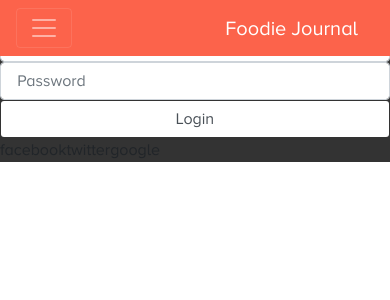
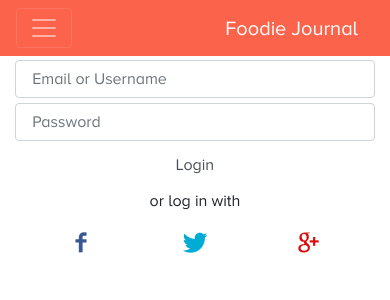
Before and after one commit to hardvolk/foodie-journal, an Angular app: page / in a window 390 px wide. Shown: the top 300 px of the page. Built offline with nearby package versions, Linux system fonts and the light colour scheme.

Commit message:
diseño de login y responsividad

```diff
--- a/src/app/login/login.component.css
+++ b/src/app/login/login.component.css
@@ -1,30 +1,25 @@
- body {
-     padding-top: 70px;
+ .container-right {
+    right: 0;
+    position: absolute;
  }
 
- .button-login {
-    width: 30%;
-    height: auto;
+ button {
+    margin-bottom: 5px;
+ }
+
+ input {
+    margin-bottom: 5px;
     }
 
- .login-container {
-    /* position: absolute; */
-    background: #333;
+ .background {
+     background-color: #fc634b;
+     color: white;
+ }
 
-    /* max-height: 100%;
-    max-width: 100%;
-    z-index: 1031;
-    right: 0;
-    padding: 3%;
-    margin-top: 14%; */
-    }
-
- /* input {
-    margin-right: 5%;
-    } */
-
-    @media screen and (max-width: 560px){
-        .login-container{
-            margin: 0 auto;
-        }
-    }
+ #top-input {
+    padding-top: 20%;
+    background: #fc634b;
+ }
+ p {
+     text-align: center;
+ }
--- a/src/app/login/login.component.html
+++ b/src/app/login/login.component.html
@@ -1,12 +1,21 @@
 <div class="row">
-    <div class="login-container container col-xs-11 col-md-3" content="width=device-width, initial-scale=1">
-        <br>
-        <input class='form-control' placeholder=' Email or Username ' type='text' [(ngModel)]='username'>
+    <div class="container col-xs-11 col-sm-3 col-md-3 col-lg-2 container-right" content="width=device-width, initial-scale=1">
+        <input id="input-top" class='form-control' placeholder=' Email or Username ' type='text' [(ngModel)]='username'>
         <input class='form-control' placeholder=' Password ' type='text' [(ngModel)]='password'>
-        <button class='btn form-control' (click)='verifyPassword(username, password)'> Login </button>
-        <br>
-        <a class='button-login'>facebook</a>
-        <a class='button-login'>twitter</a>
-        <a class='button-login'>google</a>
+        <button class='btn form-control button-background' (click)='verifyPassword(username, password)'> Login </button>
+        <div>
+            <p> or log in with </p>
+        </div>
+        <div class='row' align='center'>
+            <a class='offset-1 col-3' href="https://www.facebook.com">
+                <img class='' src="/assets/icons/fb_icon.png">
+            </a>
+            <a class='col-4' href="https://www.twitter.com">
+                <img class='' src="/assets/icons/twitter_icon.png">
+            </a>
+            <a class='col-3 push-1' href="https://www.googleplus.com">
+                <img class='' src="/assets/icons/gplus_icon.png">
+            </a>
+        </div>
     </div>
 </div>
--- a/src/styles.css
+++ b/src/styles.css
@@ -5,6 +5,7 @@
 
 
 html,body{
+    padding-top: 30px;
     height: 100%;
     font-family: 'Proxima Nova', Georgia, sans-serif;
 }
```
